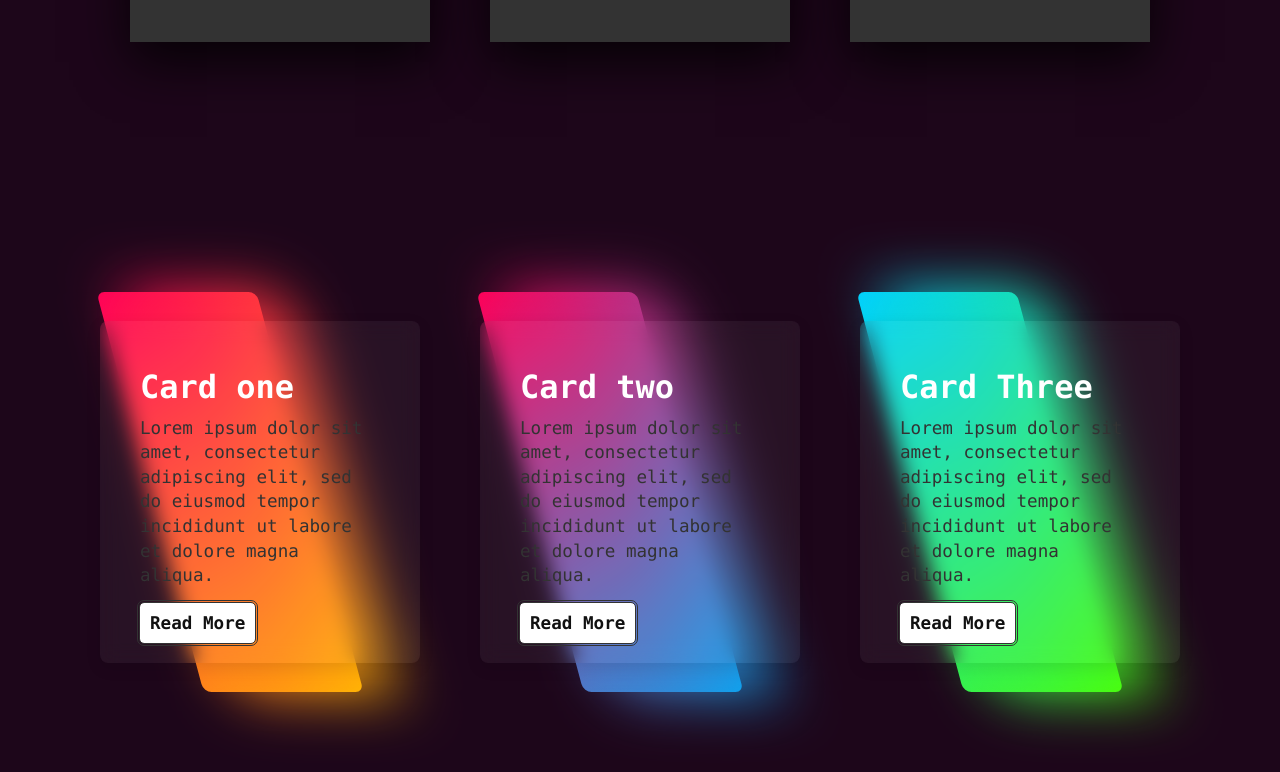
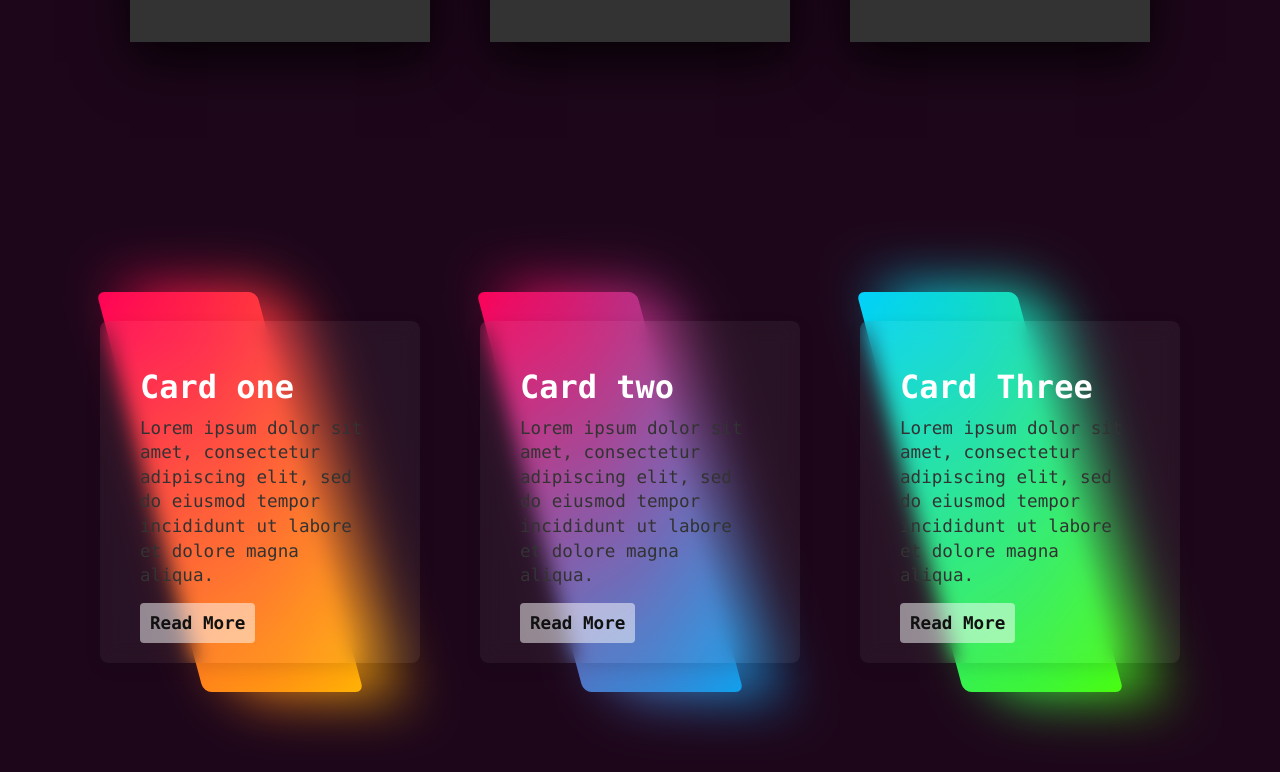
Before and after one commit to OneDr1ve/OneDr1ve.github.io, a plain HTML site: page index.html in a window 1280 px wide. Shown: the part 328-1100 px from the top of the page. Drawn offline with Linux system fonts and the light colour scheme.

Commit message:
Add files via upload

```diff
--- a/css/style.css
+++ b/css/style.css
@@ -187,7 +187,7 @@ body{
     left: 0;
     width: 0;
     height: 0;
-    border-radius: 8px;
+    border-radius: 8px ;
     background: rgba(255, 255, 255, 0.1);
     backdrop-filter: blur(10px);
     opacity: 0;
@@ -199,7 +199,7 @@ body{
     top: -50px;
     left: 50px;
     width: 100px;
-    height: 100px;
+    height: 15px;
     opacity: 1;
   }
   .container .box span::after{
@@ -222,7 +222,7 @@ body{
     bottom: -50px;
     right: 50px;
     width: 100px;
-    height: 100px;
+    height: 15px;
     opacity: 1;
   }
   @keyframes animate{
@@ -265,7 +265,8 @@ body{
     display: inline-block;
     font-size: 1.1em;
     color: #111;
-    background: #fff;
+    background: rgba(255, 255, 255, 0.5);
+    backdrop-filter: blur(50%);
     padding: 10px;
     border-radius: 4px;
     text-decoration: none;
@@ -275,6 +276,8 @@ body{
   .box .content a:hover{
     color: white;
     background: #000000;
-    border: 1px solid rgba(255, 0, 88, 0.4);
     box-shadow: 0 1px 15px rgba(1, 1, 1, 0.2);
   }
+.link_card{
+  outline: none;
+}
--- a/index.html
+++ b/index.html
@@ -63,7 +63,7 @@
           <div class="content">
             <h2>Card one</h2>
             <p>Lorem ipsum dolor sit amet, consectetur adipiscing elit, sed do eiusmod tempor incididunt ut labore et dolore magna aliqua.</p>
-            <a href="#">Read More</a>
+            <a href="#" class="link_card">Read More</a>
           </div>
         </div>
         <div class="box">
@@ -71,7 +71,7 @@
           <div class="content">
             <h2>Card two</h2>
             <p>Lorem ipsum dolor sit amet, consectetur adipiscing elit, sed do eiusmod tempor incididunt ut labore et dolore magna aliqua.</p>
-            <a href="#">Read More</a>
+            <a href="#" class="link_card">Read More</a>
           </div>
         </div>
         <div class="box">
@@ -79,7 +79,7 @@
           <div class="content">
             <h2>Card Three</h2>
             <p>Lorem ipsum dolor sit amet, consectetur adipiscing elit, sed do eiusmod tempor incididunt ut labore et dolore magna aliqua.</p>
-            <a href="#">Read More</a>
+            <a href="#" class="link_card">Read More</a>
           </div>
         </div>
       </div>
```
